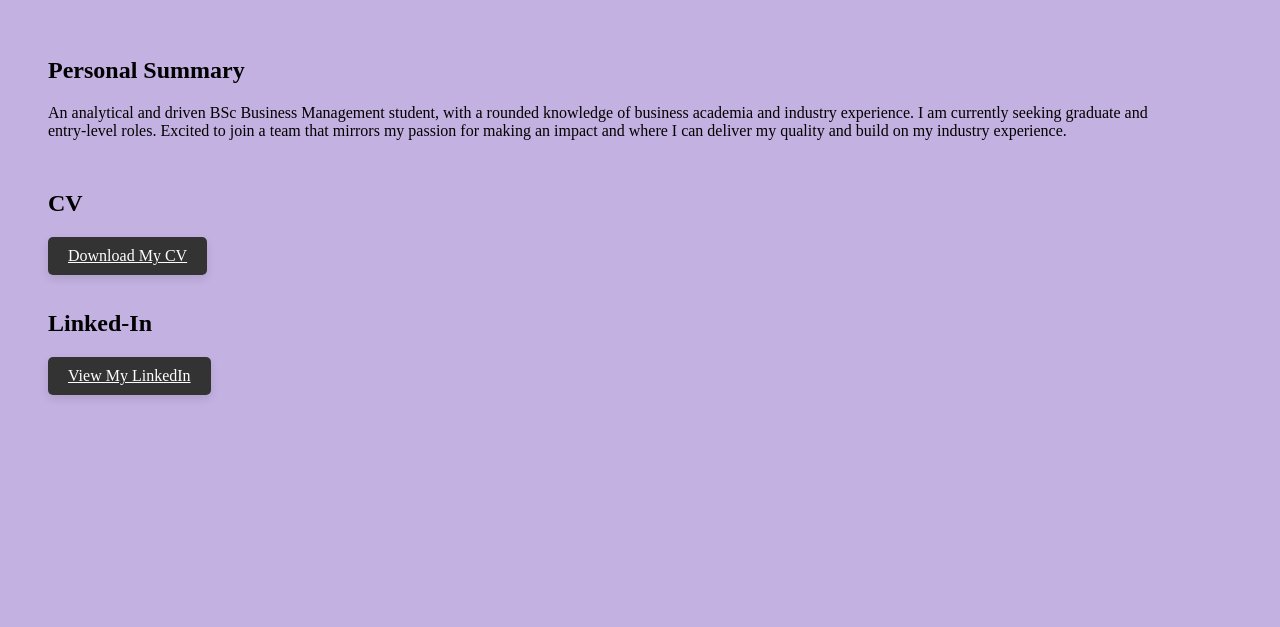
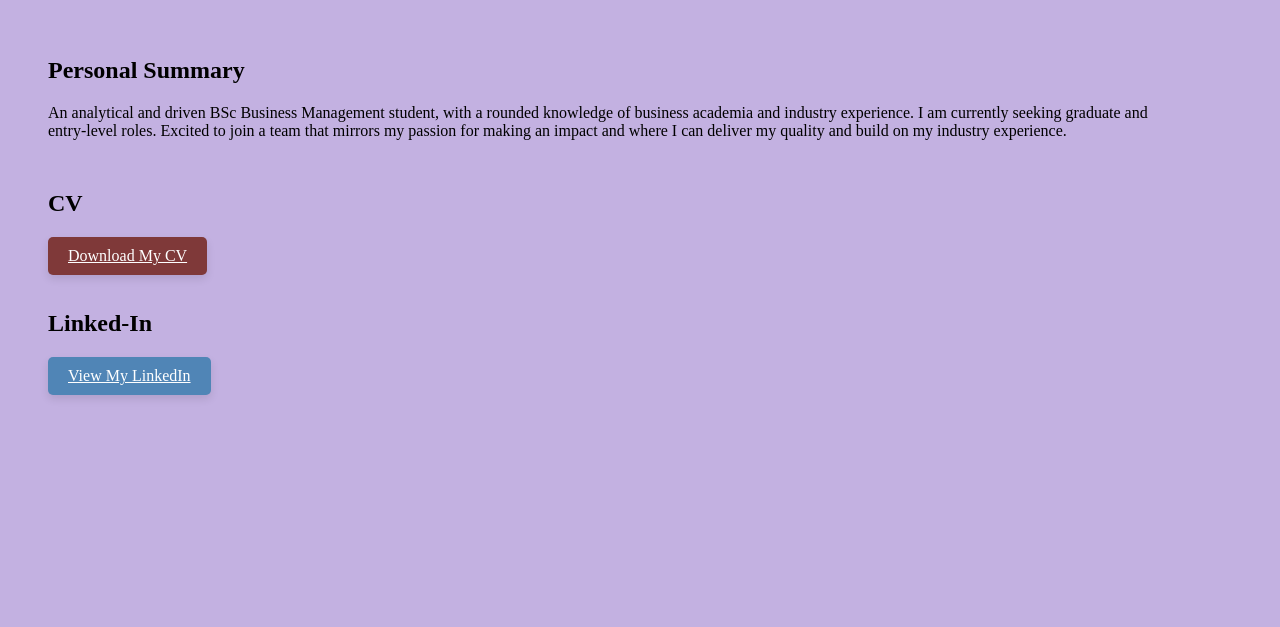
Before and after one commit to rebeccadj12/PortfolioRepo, a plain HTML site: page index.html in a window 1280 px wide. Shown: the part 173-800 px from the top of the page. Drawn offline with Linux system fonts and the light colour scheme.

Commit message:
button colour changes

```diff
--- a/style.css
+++ b/style.css
@@ -93,7 +93,7 @@ section#home {
 
 
   .download-button {
-    background-color: #333;
+    background-color: #7f3939;
     color: white;
     border: none;
     padding: 10px 20px;
@@ -105,7 +105,7 @@ section#home {
 
 
     .download-button:hover {
-    background-color: #575757;
+    background-color: #5f4040;
     transform: translateY(-10px);
     }
 
@@ -117,7 +117,7 @@ section#home {
     }
 
     .linkedin-button {
-    background-color: #333;
+    background-color: #5085b6;
     color: white;
     border: none;
     padding: 10px 20px;
@@ -128,7 +128,7 @@ section#home {
     }
 
     .linkedin-button:hover {
-    background-color: #575757;
+    background-color: #3b6287;
     transform: translateY(-10px);
     }
 
```
